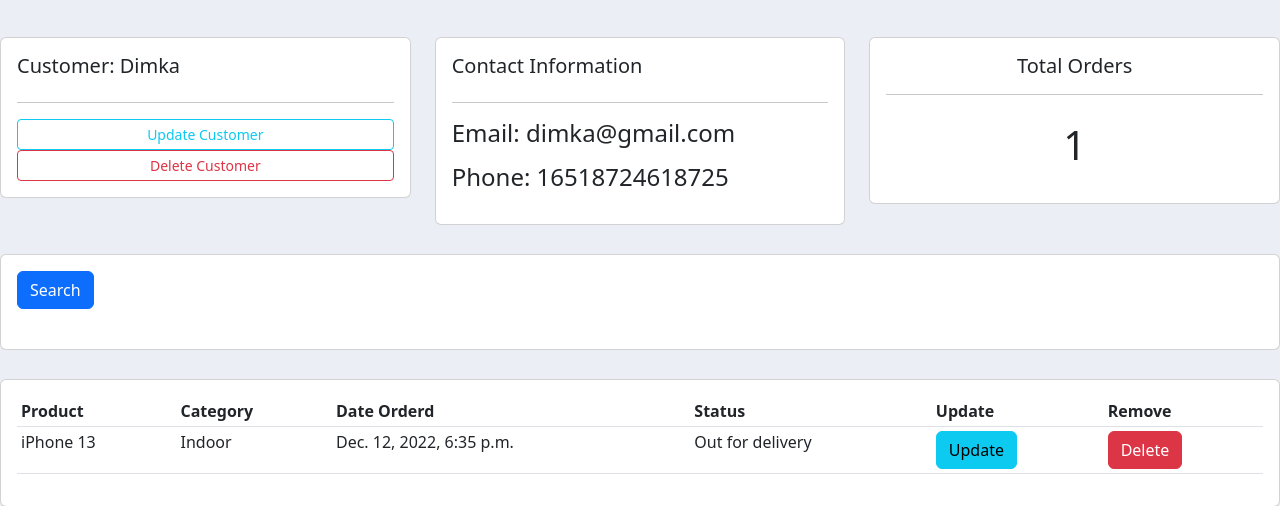
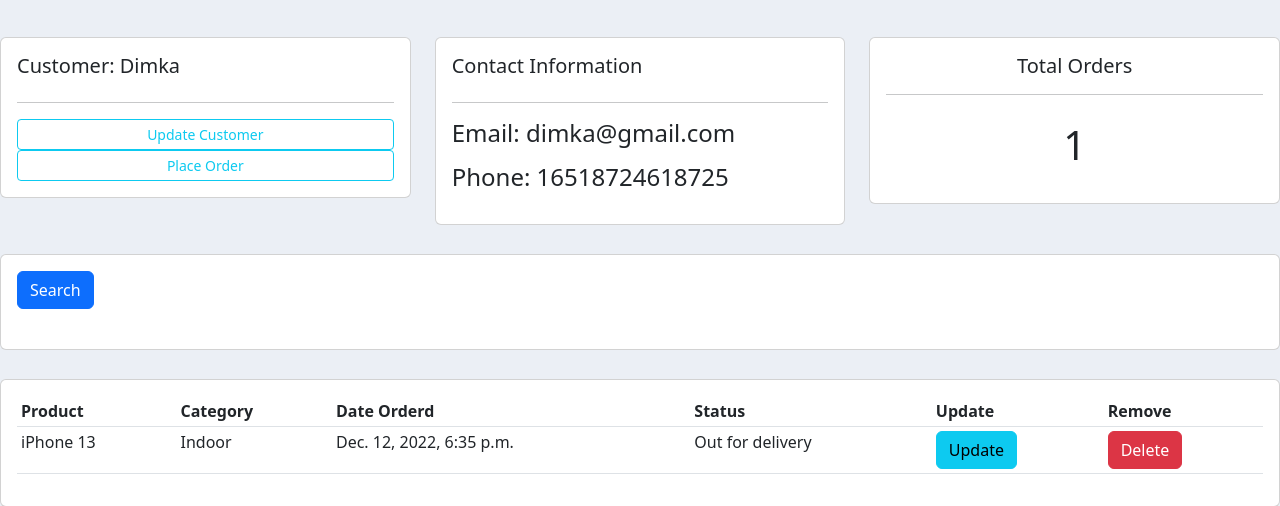
Before and after one commit to boiko88/Django-Student-CRM, a Django app: page /customer/7/ in a window 1280 px wide. Shown: the part 195-701 px from the top of the page. Run offline with Django 4.2, Linux system fonts and the light colour scheme; data comes from the database, SQL or seed files in the repository; some libraries are stand-ins or nearby versions.

Commit message:
added place order functionality for customers

```diff
--- a/CRM/urls.py
+++ b/CRM/urls.py
@@ -6,9 +6,10 @@ from students import views
 urlpatterns = [
     path('admin/', admin.site.urls),
     path('customer/<str:pk>/', views.customerPage, name="customer"),
+    path('', views.homePage, name="home"),
     path('dashboard/', views.dashboardPage, name="dashboard"),
     path('products/', views.productsPage, name="products"),
-    path('create-order/', views.createOrder, name="create-order"),
+    path('create-order/<str:pk>/', views.createOrder, name="create-order"),
     path('update-order/<str:pk>/', views.updateOrder, name="update-order"),
     path('delete-order/<str:pk>/', views.deleteOrder, name="delete-order"),
     path('create-customer/', views.createCustomer, name="create-customer"),
--- a/students/views.py
+++ b/students/views.py
@@ -2,6 +2,9 @@ from django.shortcuts import render, redirect
 from .models import *
 from .forms import OrderForm, CustomerForm
 
+
+def homePage(request):
+    return render(request, 'dashboard.html')
 
 
 def dashboardPage(request):
@@ -39,8 +42,9 @@ def customerPage(request, pk):
     return render(request, 'customer.html', context)
 
 
-def createOrder(request):
-    form = OrderForm()
+def createOrder(request, pk):
+    customer = Customer.objects.get(id=pk)
+    form = OrderForm(initial={'customer': customer})
     if request.method == 'POST':
         form = OrderForm(request.POST)
         if form.is_valid():
--- a/templates/customer.html
+++ b/templates/customer.html
@@ -13,7 +13,7 @@
                 <h5>Customer: {{customer.name}}</h5>
                 <hr>
                 <a class="btn btn-outline-info  btn-sm btn-block" href="">Update Customer</a>
-                <a class="btn btn-outline-danger  btn-sm btn-block" href="">Delete Customer</a>
+                <a class="btn btn-outline-info  btn-sm btn-block" href= {% url 'create-order' customer.id %}>Place Order</a>
 
             </div>
         </div>
```
